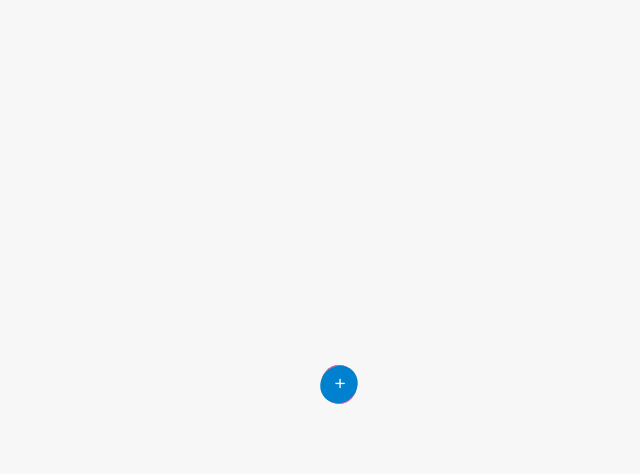
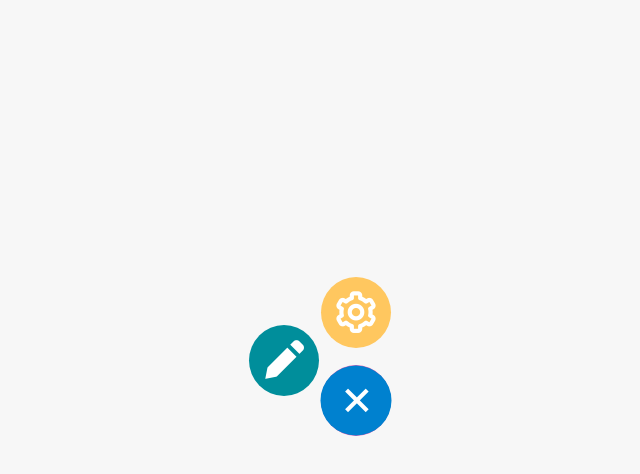
Before and after one commit to leticea/floating-menu, a plain HTML site: page index.html in a window 1280 px wide. Both pictures are taken after a click on the element 623 px from the left and 384 px from the top of the page. Shown: the whole page, without its empty margins (284-924 px from the left). Drawn offline with nearby package versions, Linux system fonts and the light colour scheme.

Commit message:
editando css

```diff
--- a/style.css
+++ b/style.css
@@ -25,3 +25,30 @@ body {
   cursor: pointer;
   transition: all 0.5s ease-in-out;
 }
+
+i {
+  font-size: 50px;
+}
+
+.active {
+  transform: rotate(45deg);
+}
+
+.active ~ .options .item:hover {
+  scale: 1.1;
+  transition: scale 0.3s;
+}
+
+.active ~ .options .item:nth-child(1) {
+  transform: translate(-4.5rem, -2.5rem);
+}
+
+.active ~ .options .item:nth-child(2) {
+  transform: translate(0, -5.5rem);
+  transition-delay: 0.1s;
+}
+
+.active ~ .options .item:nth-child(2) {
+  transform: translate(0, -5.5rem);
+  transition-delay: 0.1s;
+}
```
